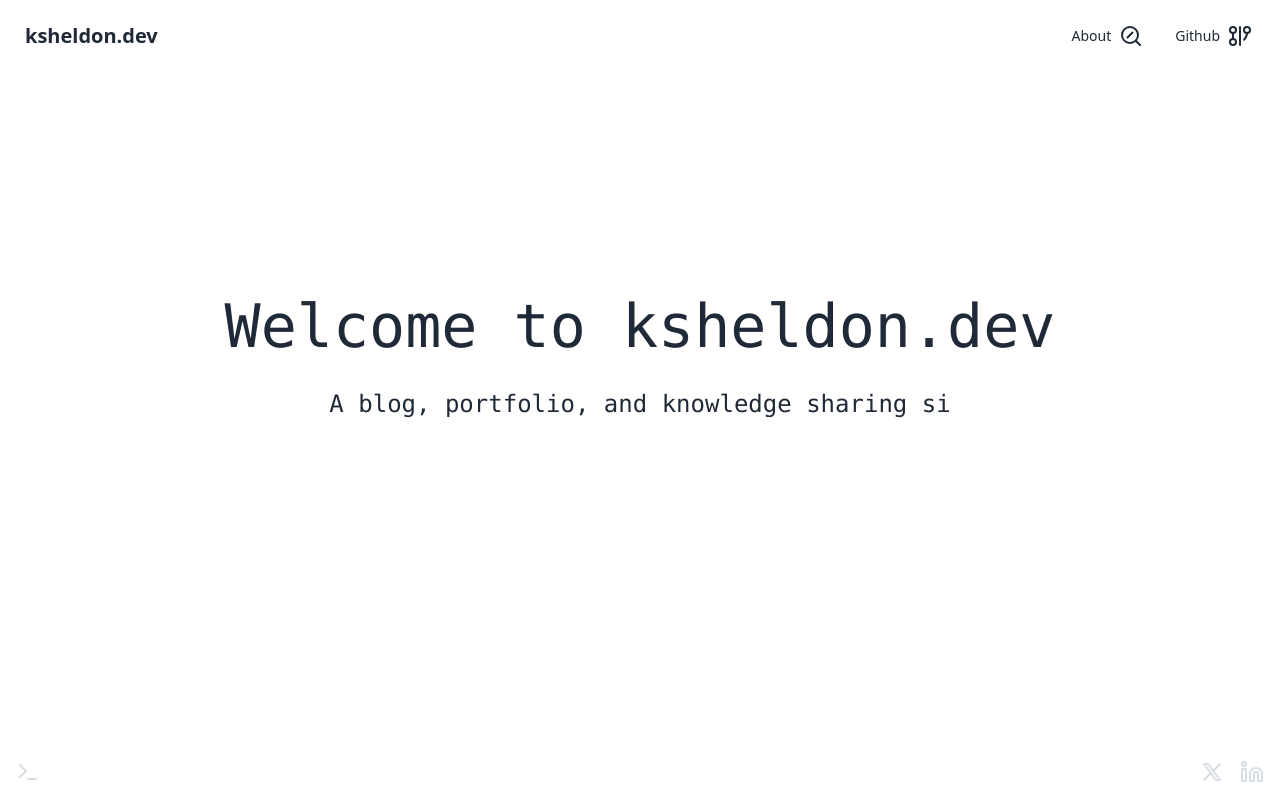
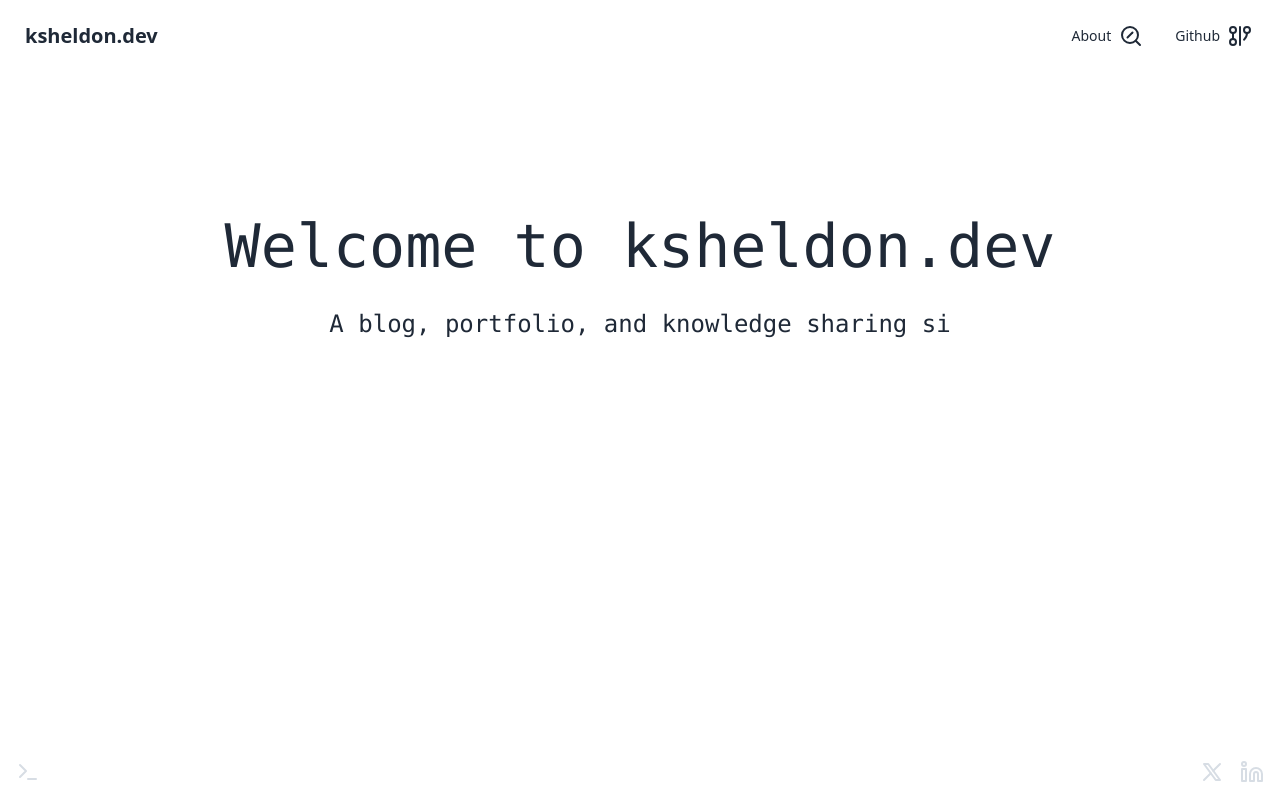
Before and after one commit to Kbs56/kbsblog, a SvelteKit app: page / in a window 1280 px wide. Built offline with nearby package versions, Linux system fonts and the light colour scheme.

Commit message:
chore: reformat css for welcome animation

```diff
--- a/src/components/welcome.svelte
+++ b/src/components/welcome.svelte
@@ -46,7 +46,7 @@
 	});
 </script>
 
-<div class="flex flex-col pt-56">
+<div class="flex flex-col mt-36 h-auto">
 	<h1 class="font-mono text-6xl flex justify-center mb-8">{typedChars}</h1>
 	<h1 class="font-mono text-2xl flex justify-center">{subTypedChars}</h1>
 </div>
```
